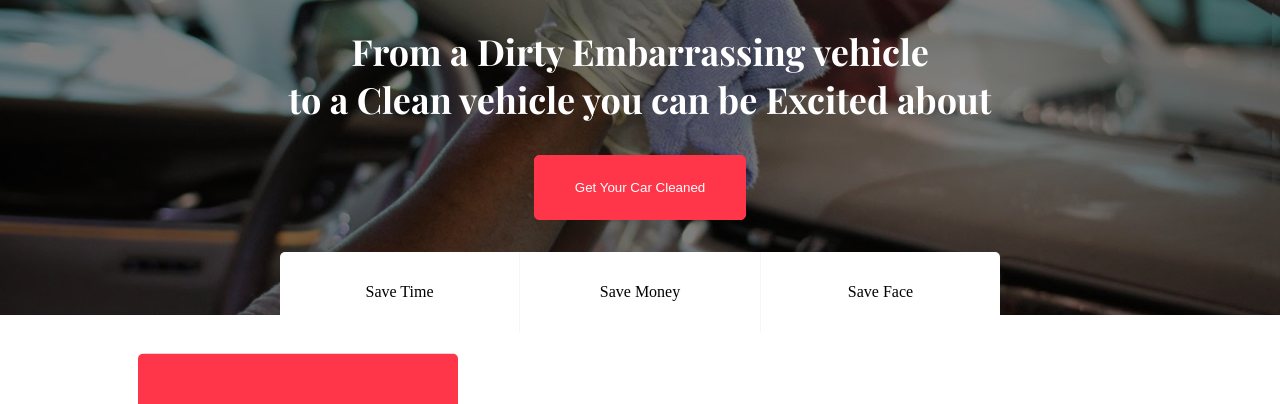
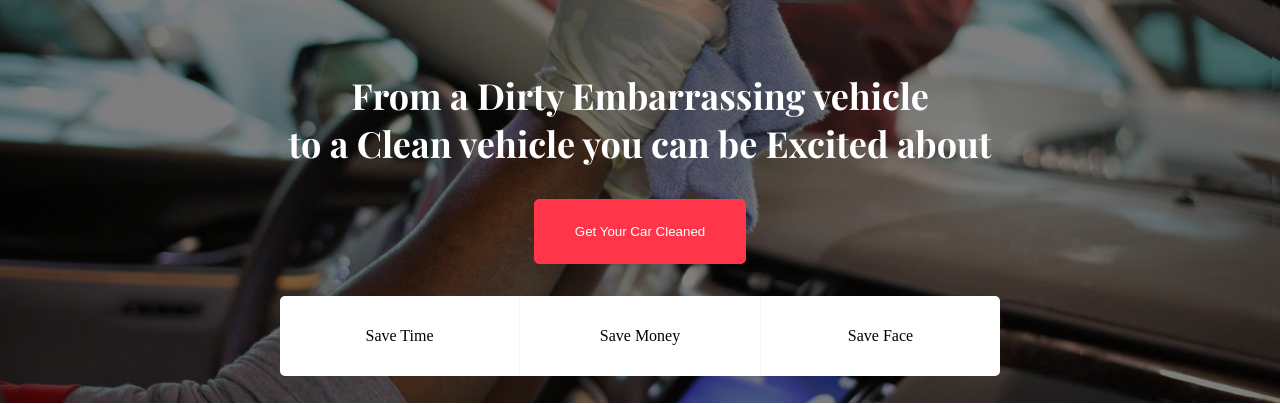
Before and after one commit to ramadan1998/car-cleaner, a plain HTML site: page index.html in a window 1280 px wide. Shown: the part 135-539 px from the top of the page. Drawn offline with nearby package versions, Linux system fonts and the light colour scheme; files whose address does not match are found by name.

Commit message:
Add files via upload

```diff
--- a/css/style.css
+++ b/css/style.css
@@ -48,7 +48,7 @@
   background-repeat: no-repeat;
   background-position: center;
   position: relative;
-  height: 50vh;
+  height: 30.5rem;
   display: flex;
   flex-direction: column;
   align-items: center;
@@ -62,7 +62,7 @@
   left: 0;
   top: 0;
   width: 100%;
-  height: 100%;
+  height: 30.5rem;
   background-color: #000;
   opacity: 0.5;
   z-index: -1;
```
